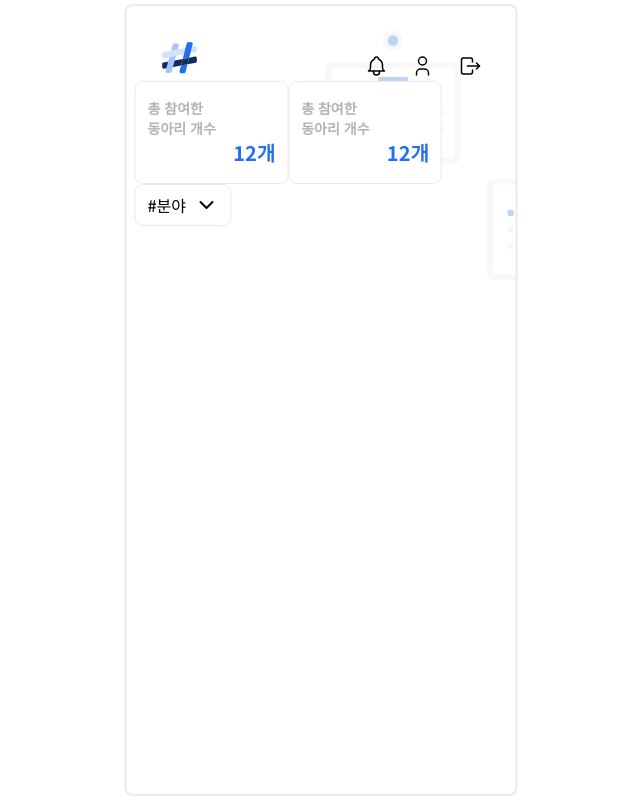
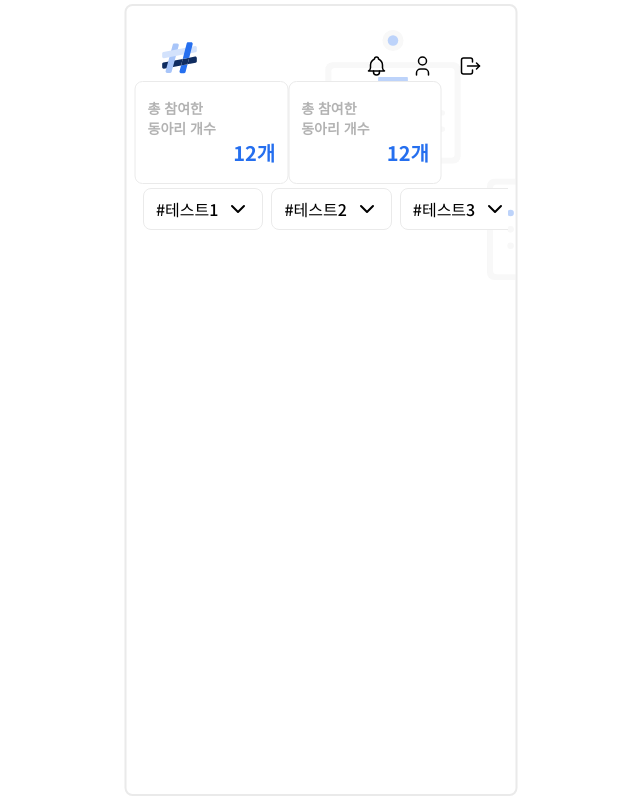
Before and after one commit to Ajou-DB-2024/ProjectNONAME-FE, a Next.js app: page / in a window 1280 px wide. Shown: the whole page, without its empty margins (319-959 px from the left). Built offline with nearby package versions, Linux system fonts and the light colour scheme.

Commit message:
feat(RecruitFilter): Comp UI 및 기본기능 추가

```diff
--- a/src/app/page.tsx
+++ b/src/app/page.tsx
@@ -2,6 +2,7 @@
 
 import BriefBlock from "@/components/common/BriefBlock";
 import Navbar from "@/components/common/Navbar";
+import RecruitFilter from "@/components/common/RecruitFilter";
 import TagBlock from "@/components/common/TagBlock";
 import TagSelector from "@/components/common/TagSelector";
 import { useState } from "react";
@@ -20,17 +21,60 @@ export default function ServiceWrap() {
       </section>
       {/* <TagBlock multiSelect={true} selected={checked} onClick={() => setChecked(p => !p)}>abc</TagBlock> */}
       <section style={{
-        width: "fit-content"
+        width: "100%",
       }}>
-      <TagSelector
-        selections={[
-          { text: "분야1", value: 1 },
-          { text: "분야2", value: 2 },
-          { text: "분야3", value: 3 },
-        ]}
-        category="분야"
-        multi_select={true}
-      />
+      <RecruitFilter filters={[
+        { category: {
+            id: "test1",
+            text: "테스트1"
+          }, selections: [
+            { text: "aaaa", value: "aaaa1" },
+            { text: "bbbb", value: "bbbb1" },
+            { text: "cccc", value: "cccc1" },
+            { text: "dddd", value: "dddd1" },
+          ]
+        },
+        { category: {
+            id: "test2",
+            text: "테스트2"
+          }, selections: [
+            { text: "aaaa", value: "aaaa2" },
+            { text: "bbbb", value: "bbbb2" },
+            { text: "cccc", value: "cccc2" },
+            { text: "dddd", value: "dddd2" },
+          ]
+        },
+        { category: {
+            id: "test3",
+            text: "테스트3"
+          }, selections: [
+            { text: "aaaa", value: "aaaa3" },
+            { text: "bbbb", value: "bbbb3" },
+            { text: "cccc", value: "cccc3" },
+            { text: "dddd", value: "dddd3" },
+          ]
+        },
+        { category: {
+            id: "test4",
+            text: "테스트4"
+          }, selections: [
+            { text: "aaaa", value: "aaaa4" },
+            { text: "bbbb", value: "bbbb4" },
+            { text: "cccc", value: "cccc4" },
+            { text: "dddd", value: "dddd4" },
+          ]
+        },
+        { category: {
+            id: "test5",
+            text: "테스트5"
+          }, selections: [
+            { text: "aaaa", value: "aaaa5" },
+            { text: "bbbb", value: "bbbb5" },
+            { text: "cccc", value: "cccc5" },
+            { text: "dddd", value: "dddd5" },
+          ]
+        }
+      ]}/>
       </section>
     </section>
   );
--- /dev/null
+++ b/src/components/common/RecruitFilter/hooks/useFilterState.ts
@@ -0,0 +1,45 @@
+import { useEffect, useState } from "react";
+import { SelectionType } from "../../TagSelector/type";
+import { FilterState, RecruitFilterOption } from "../type";
+
+type useFilterState = (
+  filters: RecruitFilterOption[],
+  handler?: (newFilterState: FilterState) => any
+) => [FilterState, (categoryId: string, selection: SelectionType[]) => any];
+
+export const useFilterState: useFilterState = (filters, handler) => {
+  const [ select_states, setSelectedStates ] = useState<FilterState>({});
+
+  useEffect(() => {
+    const new_state = {} as any;
+    filters.forEach(({ category, is_multi = false }) => {
+      new_state[category.id] = {
+        category_name: category.text,
+        is_multi, selected: is_multi ? [] : undefined
+      };
+    });
+    setSelectedStates(new_state);
+  }, [ filters ]);
+
+  const updateState = (categoryId: string, selections: SelectionType[]) => {
+    const select_state = select_states[categoryId];
+
+    if (select_state.is_multi) {
+      select_state.selected = selections;
+    } else {
+      select_state.selected = selections[0] || undefined;
+    }
+
+    const updated_states = { ...select_states, [categoryId]: select_state };
+    setSelectedStates(updated_states);
+    return updated_states;
+  }
+
+  const onSelectorUpdated = (categoryId: string, selections: SelectionType[]) => {
+    const new_states = updateState(categoryId, selections);
+    if (handler) handler(new_states);
+    return;
+  }
+
+  return [ select_states, onSelectorUpdated ];
+}
--- /dev/null
+++ b/src/components/common/RecruitFilter/hooks/useFocusState.ts
@@ -0,0 +1,18 @@
+import { useEffect, useState } from "react";
+
+type useFoucsState = (init?: number) => [ number, (index: number) => any ];
+
+export const useFocusState: useFoucsState = (init = -1) => {
+  const [ focus_index, setFocusIndex ] = useState<number>(init);
+
+  const onClick = (index: number) => {
+    if ( index === focus_index ) return setFocusIndex(-1);
+    return setFocusIndex(index);
+  }
+
+  useEffect(() => {
+    setFocusIndex(init);
+  }, [ init ]);
+
+  return [ focus_index, onClick ];
+}
--- /dev/null
+++ b/src/components/common/RecruitFilter/index.tsx
@@ -0,0 +1,55 @@
+import { useState, useEffect, useRef } from "react";
+
+import * as S from './style';
+import * as C from '@/constants';
+
+// recoil
+import { useRecoilState, useSetRecoilState, useRecoilValue, ResetRecoilState } from "recoil";
+// import states from "@/core/recoil/states";
+
+// assets
+import {  } from "@tabler/icons-react"
+
+// API
+// import dataAPI from "@data/index"
+
+// components
+import TagSelector from "../TagSelector";
+
+// hooks
+import { useFocusState } from "./hooks/useFocusState";
+
+// constants
+
+// types
+import { RecruitFilterOption } from "./type";
+import { useFilterState } from "./hooks/useFilterState";
+
+type RecruitFilterProps = {
+  filters: RecruitFilterOption[]
+  // onFilterChange?: (changes: FilterChangeEvent, currentFilter: FilterState) => any
+}
+
+const RecruitFilter: React.FC<RecruitFilterProps> = ({ filters }) => {
+
+  const [ focused, onSelectorClick ] = useFocusState();
+  const [ select_states, onSelectionUpdated ] = useFilterState(filters);
+
+  useEffect(() => {
+    console.log(select_states);
+  }, [ select_states ]);
+
+  return <S.RecruitFilterArea>{
+    filters.map(({is_multi, selections, category}, i) =>
+      <TagSelector key={i} opened={focused === i}
+        multi_select={is_multi || false}
+        category={category.text}
+        selections={selections}
+        onClick={ () => onSelectorClick(i) }
+        onSelect={ selections => onSelectionUpdated(category.id, selections) }
+      />
+    )
+  }</S.RecruitFilterArea>
+};
+
+export default RecruitFilter
--- /dev/null
+++ b/src/components/common/RecruitFilter/style.ts
@@ -0,0 +1,19 @@
+import styled from "styled-components";
+
+export const RecruitFilterArea = styled.section`
+  padding: .25em .5em;
+
+  max-width: 100%;
+
+  display: flex;
+  flex-direction: row;
+  align-items: flex-start;
+  justify-content: flex-start;
+  gap: .5em;
+
+  overflow-x: auto;
+
+  &::-webkit-scrollbar {
+    display: none;
+  }
+`;
--- /dev/null
+++ b/src/components/common/RecruitFilter/type.ts
@@ -0,0 +1,26 @@
+import { SelectionType } from "../TagSelector/type"
+
+type FilterCategory = {
+  id: string,
+  text: string
+};
+
+export type RecruitFilterOption = {
+  is_multi?: boolean,
+  category: FilterCategory,
+  selections: SelectionType[]
+}
+
+export type FilterState = {
+  [ keys in string ]: {
+    category_name: string
+  } & (
+    {
+      is_multi: true,
+      selected: SelectionType[]
+    } | {
+      is_multi: false,
+      selected: SelectionType | undefined
+    }
+  )
+}
```
